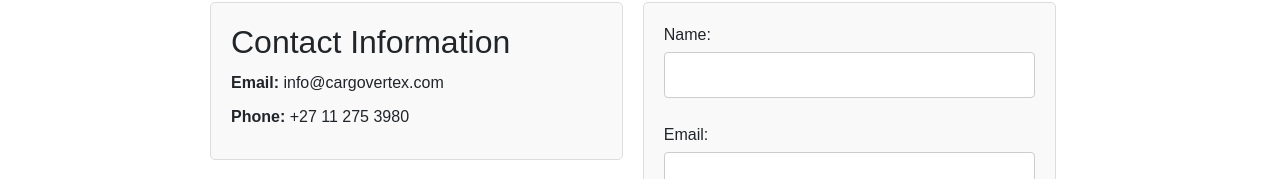
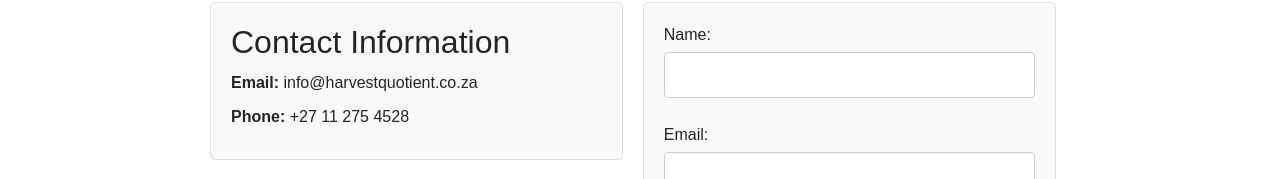
Before and after one commit to ofentse-sithole/harvest-quotient, a React (Vite) app: page /contact in a window 1280 px wide. Shown: the part 238-417 px from the top of the page. Built offline with nearby package versions, Linux system fonts and the light colour scheme.

Commit message:
updated contactinfo information

```diff
--- a/src/components/ContactSectionInfo/ContactInfo.jsx
+++ b/src/components/ContactSectionInfo/ContactInfo.jsx
@@ -42,8 +42,8 @@
         {/* Contact Information */}
         <div className="contact-info">
           <h2>Contact Information</h2>
-          <p><strong>Email:</strong> info@cargovertex.com</p>
-          <p><strong>Phone:</strong> +27 11 275 3980</p>
+          <p><strong>Email:</strong> info@harvestquotient.co.za</p>
+          <p><strong>Phone:</strong> +27 11 275 4528</p>
         </div>
 
         {/* Contact Form */}
```
